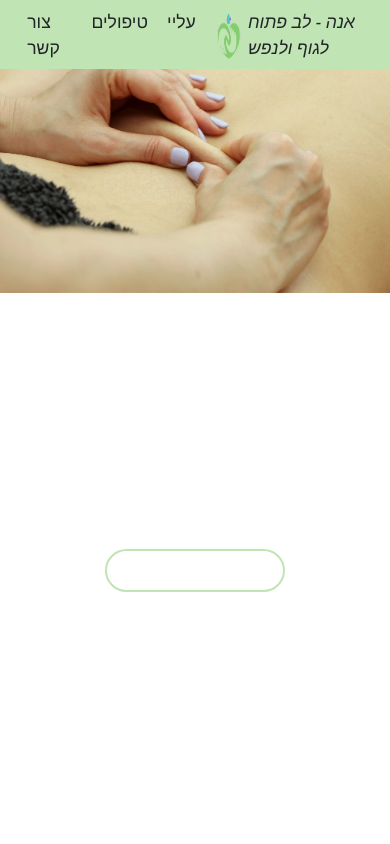
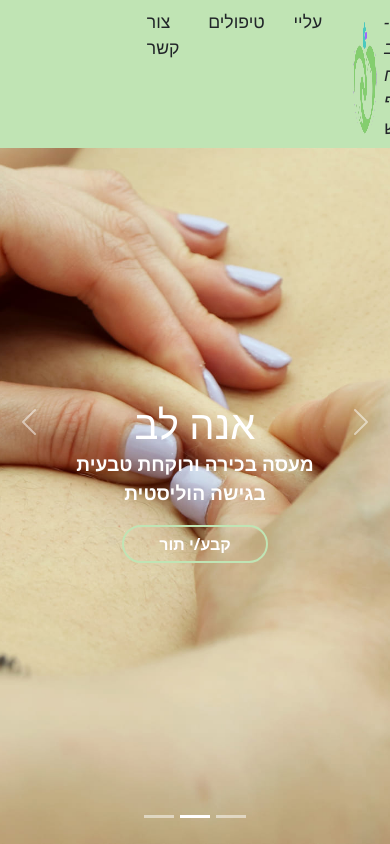
Before and after one commit to Silveronski/massuese-landingpage, a React (Vite) app: page / in a window 390 px wide. Shown: the top 844 px of the page. Built offline with nearby package versions, Linux system fonts and the light colour scheme.

Commit message:
more responsive design

```diff
--- a/src/styles/base.scss
+++ b/src/styles/base.scss
@@ -9,7 +9,7 @@
 }
 
 @mixin tablet{
-    @media screen and (max-width: 1025px) {
+    @media screen and (min-width: 481px) and (max-width: 1025px) {
         @content;
     }
 }
--- a/src/styles/footer.scss
+++ b/src/styles/footer.scss
@@ -8,7 +8,7 @@
         align-items: center;
         justify-content: space-evenly;
         @include mobile{
-            height: 70vh;
+            height: 750px;
             margin-top: 5rem;
         }
         .contact-us-wrapper{
@@ -25,7 +25,6 @@
             }
             @include mobile{
                 flex-direction: column;
-                height: auto;
                 gap: 20px;
             }
             div{
--- a/src/styles/style.scss
+++ b/src/styles/style.scss
@@ -3,17 +3,40 @@
 @import './footer.scss';
 
 .site-container{
+    @include mobile{
+        overflow-x: hidden;
+    }
     .carousel{
         width: 100%;
         height: 100vh;
         user-select: none;
         position: relative;
+        @include tablet{
+            height: 70vh;
+        }
+        @include mobile{
+            height: 100vh;
+        }
         .carousel-item{
             position: relative;
             height: 100vh;
+            @include tablet{
+                height: 70vh;
+            }
+            @include mobile{
+                height: 100vh;
+            }
             img{
                 width: 100%;
-                // height: 100svh; whta height do i give ??
+                @include laptop{
+                    object-fit: cover;
+                }
+                @include tablet{
+                    height: 70vh;
+                }
+                @include mobile{
+                    height: 100vh;
+                }
             }
             .carousel-caption{
                 position: absolute;
@@ -21,11 +44,17 @@
                 h1{
                     font-size: 3rem;
                     margin-bottom: 0;
+                    @include mobile{
+                        font-size: 2.5rem;
+                    }
                 }
                 p{
                     margin-top: 2px;
                     font-size: 1.5rem;
                     font-weight: 600;
+                    @include mobile{
+                        font-size: 1.2rem;
+                    }
                 }
                 button{
                     background: transparent;
@@ -43,6 +72,10 @@
                         color: $lightBlack;
                         transform: scale(1.07);
                     }
+                    @include mobile{
+                        font-size: 1rem;
+                        padding: 5px 35px;
+                    }
                 }
             }
         }
@@ -55,7 +88,7 @@
         .aboutMe-wrapper{
             width: 60%;
             @include mobile{
-                width: 90%;
+                width: 100%;
             }
             @include tablet{
                 width: 80%;
@@ -103,6 +136,9 @@
                     @include laptop{
                         font-size: 1.1500rem;
                         padding-left: 0.5rem;
+                    }
+                    @include mobile{
+                        font-size: 1rem;
                     }
                 }
             }
```
Also changed, not shown: src/styles/header.scss (line endings or trailing spaces).
